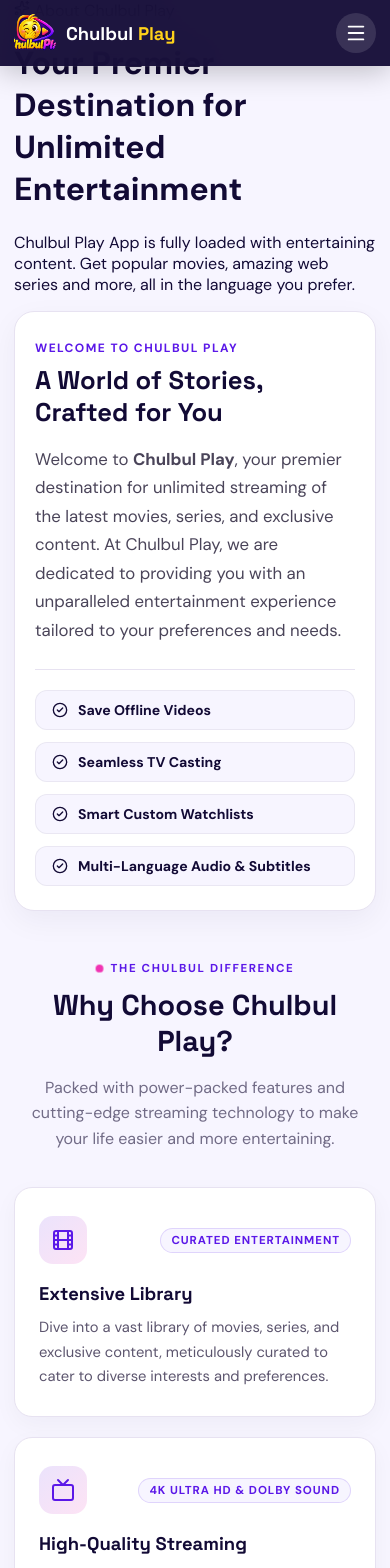
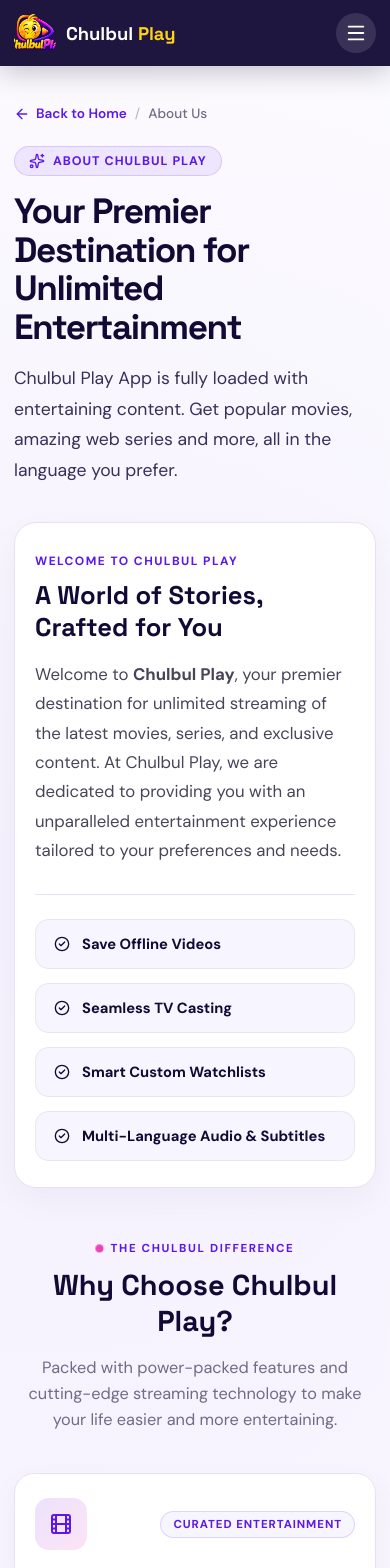
Before and after one commit to kritidigitalsolutions/chulbul-landing-page, a React (Vite) app: page /about in a window 390 px wide. Shown: the top 1568 px of the page. Built offline with nearby package versions, Linux system fonts and the light colour scheme.

Commit message:
fix(styles): fix About Us page top header clearance, layout, typography, and responsive grid

```diff
--- a/src/components/AboutUs.jsx
+++ b/src/components/AboutUs.jsx
@@ -1,3 +1,4 @@
+import React, { useEffect } from 'react';
 import {
   Film,
   Tv,
@@ -7,15 +8,18 @@
   Play,
   Globe,
   Sliders,
-  ShieldCheck,
-  Zap,
   CheckCircle2,
   Clapperboard,
-  HeartHandshake
+  HeartHandshake,
+  ArrowLeft
 } from 'lucide-react';
 import { Link } from 'react-router-dom';
 
 export default function AboutUs() {
+  useEffect(() => {
+    window.scrollTo(0, 0);
+  }, []);
+
   const pillars = [
     {
       icon: Film,
@@ -76,22 +80,31 @@
   ];
 
   return (
-    <main className="legal-page about-us-page">
-      <div className="legal-hero">
-        <div className="container">
-          <div className="legal-hero-badge">
-            <Sparkles size={16} /> About Chulbul Play
+    <main className="simple-page about-us-page">
+      <div className="container about-container">
+        {/* Breadcrumb Navigation */}
+        <div className="privacy-breadcrumb">
+          <Link to="/" className="back-link">
+            <ArrowLeft size={16} /> Back to Home
+          </Link>
+          <span className="breadcrumb-divider">/</span>
+          <span className="current-crumb">About Us</span>
+        </div>
+
+        {/* Page Hero Header */}
+        <header className="about-header">
+          <div className="about-badge">
+            <Sparkles size={16} />
+            <span>About Chulbul Play</span>
           </div>
           <h1>Your Premier Destination for Unlimited Entertainment</h1>
-          <p className="legal-hero-lead">
+          <p className="about-lead">
             Chulbul Play App is fully loaded with entertaining content. Get popular movies, amazing web series and more, all in the language you prefer.
           </p>
-        </div>
-      </div>
+        </header>
 
-      <div className="container legal-body-wrap">
-        {/* Welcome Section */}
-        <section className="legal-card about-intro-card">
+        {/* Welcome Section Card */}
+        <section className="about-intro-card">
           <span className="about-label">WELCOME TO CHULBUL PLAY</span>
           <h2>A World of Stories, Crafted for You</h2>
           <p className="about-welcome-text">
@@ -148,7 +161,7 @@
         </div>
 
         {/* Download App CTA Banner */}
-        <section className="legal-card about-cta-banner">
+        <section className="about-cta-banner">
           <div className="about-cta-content">
             <span className="live-pill">
               <span /> Ready to Stream?
--- a/src/components/ContactUs.jsx
+++ b/src/components/ContactUs.jsx
@@ -1,4 +1,4 @@
-import { useState } from 'react';
+import { useState, useEffect } from 'react';
 import {
   MapPin,
   Mail,
@@ -6,12 +6,15 @@
   Send,
   CheckCircle2,
   Sparkles,
-  PhoneCall,
-  MessageSquare,
-  HelpCircle
+  ArrowLeft
 } from 'lucide-react';
+import { Link } from 'react-router-dom';
 
 export default function ContactUs() {
+  useEffect(() => {
+    window.scrollTo(0, 0);
+  }, []);
+
   const [formData, setFormData] = useState({
     name: '',
     email: '',
@@ -33,20 +36,29 @@
   };
 
   return (
-    <main className="legal-page contact-us-page">
-      <div className="legal-hero">
-        <div className="container">
-          <div className="legal-hero-badge">
-            <Sparkles size={16} /> Get In Touch
+    <main className="simple-page contact-us-page">
+      <div className="container contact-container">
+        {/* Breadcrumb Navigation */}
+        <div className="privacy-breadcrumb">
+          <Link to="/" className="back-link">
+            <ArrowLeft size={16} /> Back to Home
+          </Link>
+          <span className="breadcrumb-divider">/</span>
+          <span className="current-crumb">Contact Us</span>
+        </div>
+
+        {/* Page Hero Header */}
+        <header className="about-header">
+          <div className="about-badge">
+            <Sparkles size={16} />
+            <span>Get In Touch</span>
           </div>
           <h1>We’re Here to Help You Stream Seamlessly</h1>
-          <p className="legal-hero-lead">
+          <p className="about-lead">
             Have questions about your subscription, technical support, content suggestions, or partnership queries? Reach out to us.
           </p>
-        </div>
-      </div>
+        </header>
 
-      <div className="container legal-body-wrap">
         <div className="contact-main-grid">
           {/* Left Column: Contact Information Cards */}
           <div className="contact-info-column">
--- a/src/styles.css
+++ b/src/styles.css
@@ -2261,19 +2261,65 @@
 }
 
 /* ==========================================================================
-   ABOUT US PAGE STYLES
+   ABOUT US & CONTACT US PAGE STYLES (Clean Header Clearance & Rich Layout)
    ========================================================================== */
-.about-us-page {
-  padding-bottom: 80px;
+.about-us-page,
+.contact-us-page {
+  padding: 130px 0 90px;
+  background: radial-gradient(circle at 10% 20%, rgba(91, 24, 232, 0.05) 0%, transparent 40%),
+              radial-gradient(circle at 90% 80%, rgba(240, 24, 168, 0.04) 0%, transparent 40%),
+              linear-gradient(180deg, #ffffff 0%, #faf8ff 50%, #f4f0ff 100%);
+  min-height: 100vh;
+}
+
+.about-container,
+.contact-container {
+  max-width: 1080px;
+  margin: 0 auto;
+}
+
+.about-header {
+  margin-bottom: 36px;
+}
+
+.about-badge {
+  display: inline-flex;
+  align-items: center;
+  gap: 8px;
+  padding: 6px 14px;
+  background: rgba(91, 24, 232, 0.08);
+  border: 1px solid rgba(91, 24, 232, 0.15);
+  border-radius: 30px;
+  color: var(--purple);
+  font-size: 0.78rem;
+  font-weight: 700;
+  text-transform: uppercase;
+  letter-spacing: 0.08em;
+  margin-bottom: 16px;
+}
+
+.about-header h1 {
+  font: 700 clamp(2.2rem, 4.5vw, 3.4rem) / 1.1 'Space Grotesk', sans-serif;
+  letter-spacing: -0.04em;
+  color: var(--ink);
+  margin: 0 0 16px;
+}
+
+.about-lead {
+  font-size: 1.1rem;
+  line-height: 1.75;
+  color: #383058;
+  margin: 0;
+  max-width: 860px;
 }
 
 .about-intro-card {
-  padding: 36px 40px;
-  margin-bottom: 45px;
+  padding: 40px 44px;
+  margin-bottom: 48px;
   background: #ffffff;
-  border-radius: 20px;
+  border-radius: 22px;
   border: 1px solid var(--line);
-  box-shadow: 0 10px 30px rgba(18, 10, 53, 0.05);
+  box-shadow: 0 12px 35px rgba(18, 10, 53, 0.04);
 }
 
 .about-label {
@@ -2283,7 +2329,7 @@
   letter-spacing: 0.12em;
   text-transform: uppercase;
   color: var(--purple);
-  margin-bottom: 8px;
+  margin-bottom: 10px;
 }
 
 .about-intro-card h2 {
@@ -2296,41 +2342,48 @@
 
 .about-welcome-text {
   font-size: 1.05rem;
-  line-height: 1.7;
+  line-height: 1.75;
   color: #4a4459;
-  margin-bottom: 24px;
+  margin-bottom: 28px;
 }
 
 .about-perks-row {
   display: grid;
-  grid-template-columns: repeat(auto-fit, minmax(220px, 1fr));
+  grid-template-columns: repeat(2, 1fr);
+  gap: 14px;
+  padding-top: 24px;
+  border-top: 1px solid var(--line);
+}
+
+.about-perk-badge {
+  display: flex;
+  align-items: center;
   gap: 12px;
-  padding-top: 20px;
-  border-top: 1px solid var(--line);
-}
-
-.about-perk-badge {
-  display: flex;
-  align-items: center;
-  gap: 10px;
   background: var(--paper);
-  padding: 10px 16px;
-  border-radius: 12px;
-  font-size: 0.88rem;
+  padding: 14px 18px;
+  border-radius: 14px;
+  font-size: 0.92rem;
   font-weight: 700;
   color: var(--ink);
   border: 1px solid rgba(18, 10, 53, 0.06);
+  transition: all 0.2s ease;
+}
+
+.about-perk-badge:hover {
+  background: #ffffff;
+  border-color: rgba(91, 24, 232, 0.2);
+  box-shadow: 0 6px 18px rgba(91, 24, 232, 0.06);
 }
 
 .about-pillars-header {
   text-align: center;
   max-width: 680px;
-  margin: 0 auto 36px;
+  margin: 0 auto 40px;
 }
 
 .about-pillars-header h2 {
   font-family: 'Space Grotesk', sans-serif;
-  font-size: clamp(1.8rem, 3vw, 2.4rem);
+  font-size: clamp(1.8rem, 3vw, 2.5rem);
   font-weight: 700;
   color: var(--ink);
   margin: 10px 0 12px;
@@ -2338,44 +2391,44 @@
 
 .about-pillars-header p {
   color: var(--muted);
-  font-size: 1rem;
+  font-size: 1.02rem;
   line-height: 1.6;
 }
 
 .about-pillars-grid {
   display: grid;
-  grid-template-columns: repeat(auto-fit, minmax(280px, 1fr));
-  gap: 20px;
-  margin-bottom: 45px;
+  grid-template-columns: repeat(2, 1fr);
+  gap: 24px;
+  margin-bottom: 48px;
 }
 
 .about-pillar-card {
   background: #ffffff;
-  border-radius: 18px;
-  padding: 28px 24px;
+  border-radius: 20px;
+  padding: 32px 28px;
   border: 1px solid var(--line);
-  box-shadow: 0 8px 25px rgba(18, 10, 53, 0.04);
+  box-shadow: 0 10px 30px rgba(18, 10, 53, 0.04);
   transition: transform 0.22s ease, box-shadow 0.22s ease, border-color 0.22s ease;
   display: flex;
   flex-direction: column;
 }
 
 .about-pillar-card:hover {
-  transform: translateY(-5px);
-  box-shadow: 0 16px 36px rgba(91, 24, 232, 0.12);
-  border-color: rgba(91, 24, 232, 0.3);
+  transform: translateY(-6px);
+  box-shadow: 0 18px 45px rgba(91, 24, 232, 0.12);
+  border-color: rgba(91, 24, 232, 0.35);
 }
 
 .about-pillar-top {
   display: flex;
   align-items: center;
   justify-content: space-between;
-  margin-bottom: 18px;
+  margin-bottom: 20px;
 }
 
 .about-icon-wrap {
-  width: 48px;
-  height: 48px;
+  width: 52px;
+  height: 52px;
   border-radius: 14px;
   display: grid;
   place-items: center;
@@ -2387,7 +2440,7 @@
 .about-pillar-card:hover .about-icon-wrap {
   background: linear-gradient(135deg, var(--purple), var(--magenta));
   color: #ffffff;
-  transform: scale(1.06);
+  transform: scale(1.08);
 }
 
 .about-pillar-tag {
@@ -2395,7 +2448,7 @@
   font-weight: 800;
   text-transform: uppercase;
   letter-spacing: 0.08em;
-  padding: 4px 10px;
+  padding: 5px 12px;
   border-radius: 20px;
   background: var(--paper);
   color: var(--purple);
@@ -2404,28 +2457,28 @@
 
 .about-pillar-card h3 {
   font-family: 'Space Grotesk', sans-serif;
-  font-size: 1.15rem;
+  font-size: 1.22rem;
   font-weight: 700;
   color: var(--ink);
   margin: 0 0 10px;
 }
 
 .about-pillar-card p {
-  font-size: 0.92rem;
-  line-height: 1.65;
-  color: #5c556e;
+  font-size: 0.94rem;
+  line-height: 1.7;
+  color: #534c64;
   margin: 0;
 }
 
 .about-cta-banner {
-  background: linear-gradient(135deg, #120a35, #26105c);
+  background: linear-gradient(135deg, #120a35 0%, #26105c 100%);
   color: #ffffff;
   border-radius: 24px;
-  padding: 48px 40px;
+  padding: 48px 44px;
   position: relative;
   overflow: hidden;
   border: 1px solid rgba(255, 255, 255, 0.1);
-  box-shadow: 0 20px 50px rgba(18, 10, 53, 0.3);
+  box-shadow: 0 20px 50px rgba(18, 10, 53, 0.25);
 }
 
 .about-cta-banner:before {
@@ -2433,8 +2486,8 @@
   position: absolute;
   top: -80px;
   right: -80px;
-  width: 300px;
-  height: 300px;
+  width: 320px;
+  height: 320px;
   background: radial-gradient(circle, rgba(240, 24, 168, 0.35) 0%, transparent 70%);
   pointer-events: none;
 }
@@ -2442,7 +2495,7 @@
 .about-cta-content {
   position: relative;
   z-index: 2;
-  max-width: 680px;
+  max-width: 720px;
 }
 
 .about-cta-banner h2 {
@@ -2451,14 +2504,14 @@
   font-weight: 700;
   color: #ffffff;
   margin: 14px 0 12px;
-  line-height: 1.2;
+  line-height: 1.25;
 }
 
 .about-cta-banner p {
-  color: rgba(255, 255, 255, 0.8);
+  color: rgba(255, 255, 255, 0.82);
   font-size: 1rem;
   line-height: 1.6;
-  margin-bottom: 24px;
+  margin-bottom: 26px;
 }
 
 .about-cta-actions {
@@ -2468,15 +2521,26 @@
   flex-wrap: wrap;
 }
 
-@media (max-width: 680px) {
-  .about-intro-card {
-    padding: 24px 20px;
+@media (max-width: 820px) {
+  .about-pillars-grid {
+    grid-template-columns: 1fr;
+    gap: 18px;
   }
   .about-perks-row {
     grid-template-columns: 1fr;
   }
-  .about-pillars-grid {
-    grid-template-columns: 1fr;
+}
+
+@media (max-width: 680px) {
+  .about-us-page,
+  .contact-us-page {
+    padding: 105px 0 60px;
+  }
+  .about-intro-card {
+    padding: 26px 20px;
+  }
+  .about-pillar-card {
+    padding: 24px 20px;
   }
   .about-cta-banner {
     padding: 32px 20px;
```
